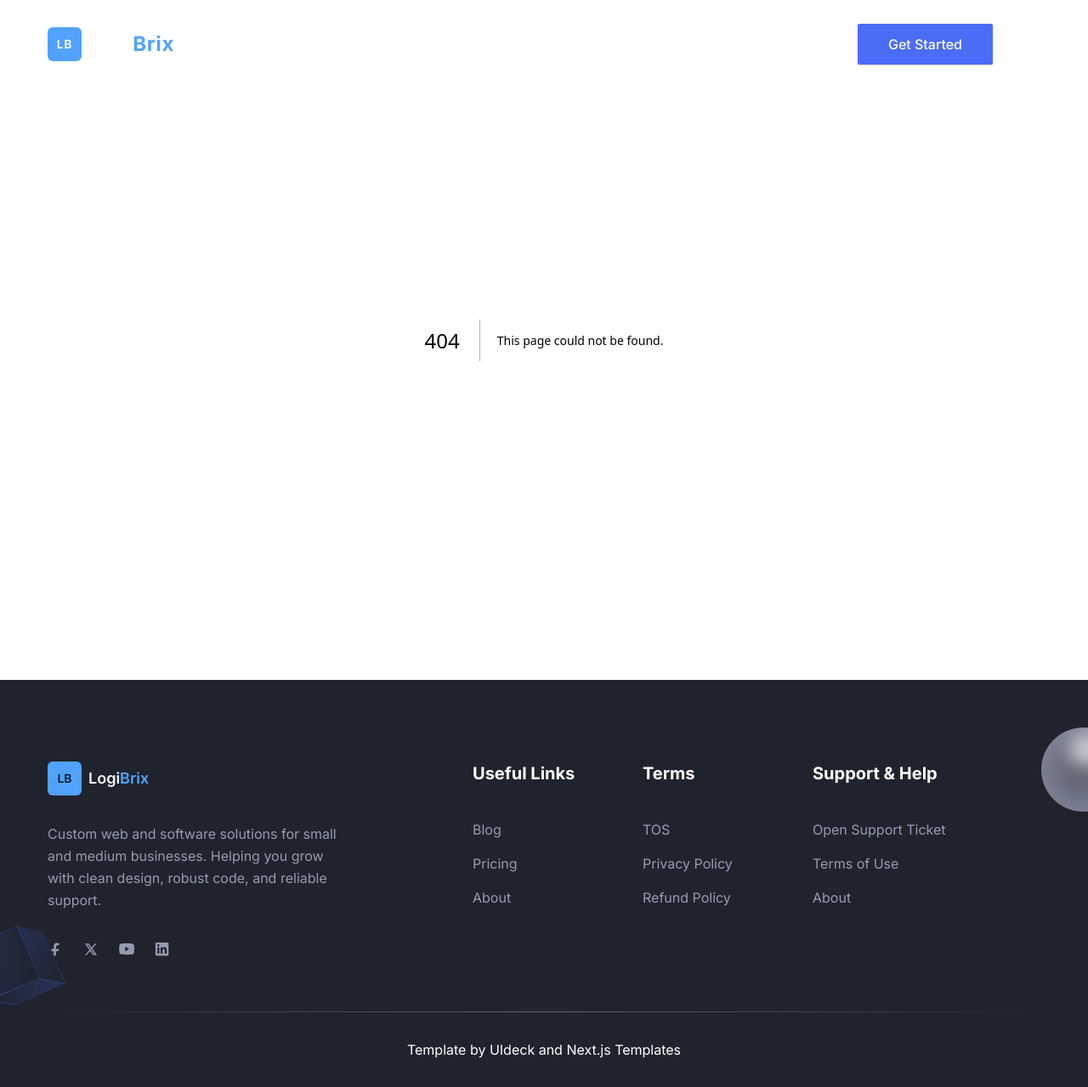
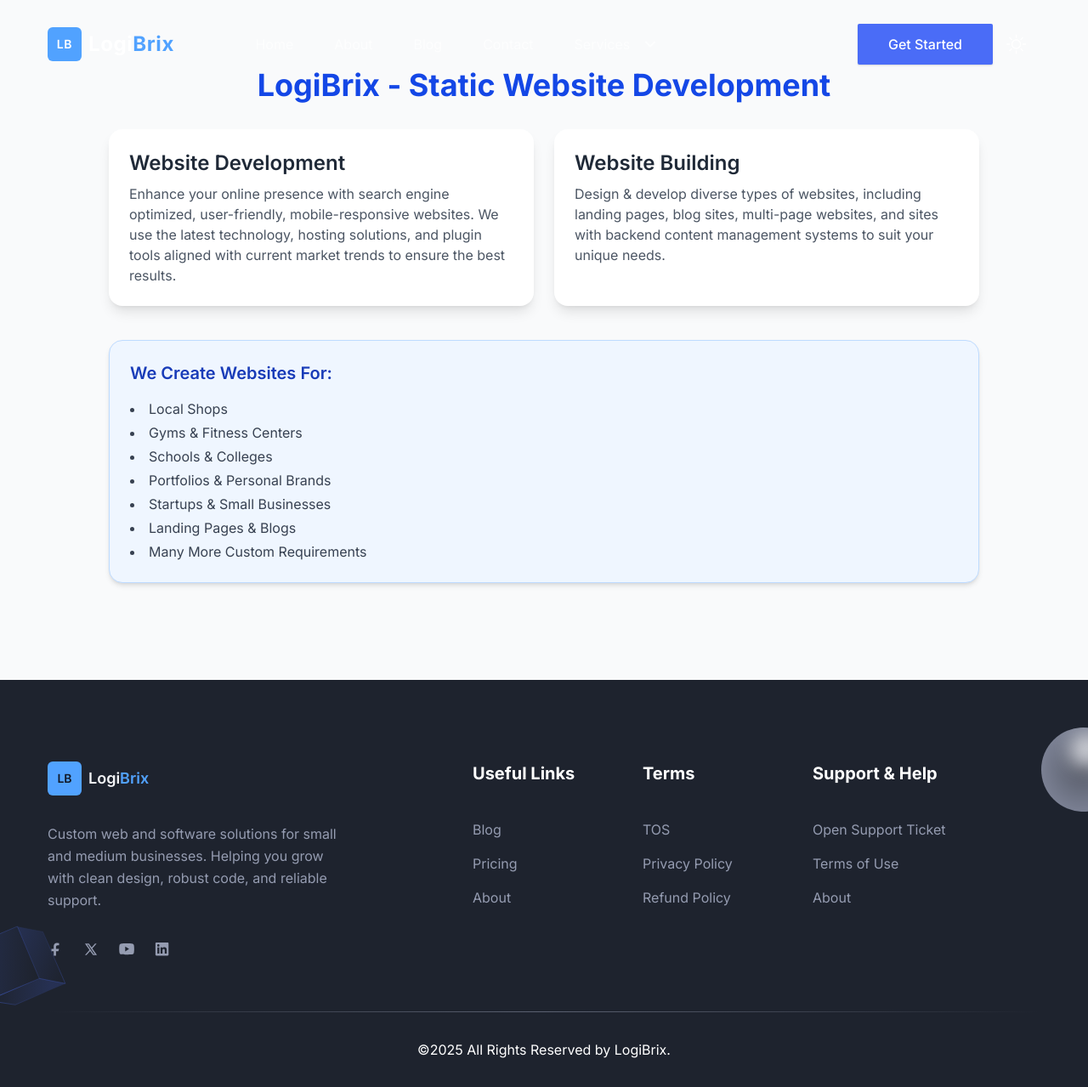
Before and after one commit to satyamgupta7/logibrix, a Next.js app: page /services/static-website in a window 1280 px wide. Before the commit this address had no page. Shown: the whole page at 85% size. Built offline with nearby package versions, Linux system fonts and the light colour scheme.

Commit message:
Second Commit

```diff
--- a/next.config.js
+++ b/next.config.js
@@ -9,6 +9,27 @@ const nextConfig = {
       },
     ],
   },
+
+  async rewrites() {
+    return [
+      {
+        source: "/static-website",
+        destination: "/services/static-website",
+      },
+      {
+        source: "/dynamic-website",
+        destination: "/services/dynamic-website",
+      },
+      {
+        source: "/e-commerce-website",
+        destination: "/services/e-commerce-website",
+      },
+      {
+        source: "/domain-hosting-assistance",
+        destination: "/services/domain-hosting-assistance",
+      },
+    ];
+  },
 };
 
 module.exports = nextConfig;
--- a/src/app/about/page.tsx
+++ b/src/app/about/page.tsx
@@ -1,4 +1,4 @@
-import AboutSectionOne from "@/components/About/AboutSectionOne";
+import AboutSection from "@/components/About";
 import { Metadata } from "next";
 
 export const metadata: Metadata = {
@@ -26,7 +26,7 @@ export const metadata: Metadata = {
 const AboutPage = () => {
   return (
     <>
-      <AboutSectionOne />
+      <AboutSection />
     </>
   );
 };
--- a/src/app/page.tsx
+++ b/src/app/page.tsx
@@ -1,4 +1,4 @@
-import AboutSectionOne from "@/components/About/AboutSectionOne";
+import AboutSectionOne from "@/components/About";
 import Blog from "@/components/Blog";
 import Brands from "@/components/Brands";
 import ScrollUp from "@/components/Common/ScrollUp";
--- /dev/null
+++ b/src/app/services/static-website/page.tsx
@@ -0,0 +1,20 @@
+import StaticWebsite from "@/components/StaticWebsite";
+import { Metadata } from "next";
+
+export const metadata: Metadata = {
+  title: "LogiBrix | Static Website Development Services",
+  description:
+    "LogiBrix offers professional static website development services for local shops, gyms, schools, colleges, portfolios, and more. Build fast, secure, and SEO-friendly websites tailored to your business needs.",
+  keywords:
+    "LogiBrix, Static Website Development, Local Shop Website, Gym Website, School Website, College Website, Portfolio Website, Business Website, Personal Website, Custom Static Websites, Affordable Web Development",
+};
+
+const StaticWebsitePage = () => {
+  return (
+    <>
+      <StaticWebsite />
+    </>
+  );
+};
+
+export default StaticWebsitePage;
--- a/src/components/About/AboutSectionOne.tsx
+++ b/src/components/About/index.tsx
@@ -7,7 +7,7 @@ const checkIcon = (
   </svg>
 );
 
-const AboutSectionOne = () => {
+const AboutSection = () => {
   const List = ({ text }) => (
     <p className="text-body-color mb-5 flex items-center text-lg font-medium">
       <span className="bg-primary/10 text-primary mr-4 flex h-[30px] w-[30px] items-center justify-center rounded-md">
@@ -72,4 +72,4 @@ const AboutSectionOne = () => {
   );
 };
 
-export default AboutSectionOne;
+export default AboutSection;
--- a/src/components/Footer/index.tsx
+++ b/src/components/Footer/index.tsx
@@ -215,24 +215,7 @@ const Footer = () => {
           <div className="h-px w-full bg-linear-to-r from-transparent via-[#D2D8E183] to-transparent dark:via-[#959CB183]"></div>
           <div className="py-8">
             <p className="text-body-color text-center text-base dark:text-white">
-              Template by{" "}
-              <a
-                href="http://uideck.com"
-                target="_blank"
-                rel="noopener noreferrer"
-                className="hover:text-primary"
-              >
-                UIdeck
-              </a>{" "}
-              and{" "}
-              <a
-                href="https://nextjstemplates.com"
-                target="_blank"
-                rel="noopener noreferrer"
-                className="hover:text-primary"
-              >
-                Next.js Templates
-              </a>
+              ©2025 All Rights Reserved by LogiBrix.
             </p>
           </div>
         </div>
--- a/src/components/Header/menuData.tsx
+++ b/src/components/Header/menuData.tsx
@@ -33,55 +33,25 @@ const menuData: Menu[] = [
       {
         id: 41,
         title: "Static Website Development",
-        path: "/about",
+        path: "/static-website",
         newTab: false,
       },
       {
         id: 42,
         title: "Dynamic Website Development",
-        path: "/contact",
+        path: "/dynamic-website",
         newTab: false,
       },
       {
         id: 43,
         title: "E-Commerce Website Development",
-        path: "/blog",
+        path: "/e-commerce-website",
         newTab: false,
       },
       {
         id: 44,
-        title: "Landing Page Design",
-        path: "/blog-details",
-        newTab: false,
-      },
-      {
-        id: 45,
-        title: "Website Redesign & Revamp",
-        path: "/signin",
-        newTab: false,
-      },
-      {
-        id: 46,
-        title: "Portfolio or Personal Branding Websites",
-        path: "/signup",
-        newTab: false,
-      },
-      {
-        id: 47,
-        title: "Business Websites for Local Shops / Gyms / Schools",
-        path: "/error",
-        newTab: false,
-      },
-      {
-        id: 48,
         title: "Domain & Hosting Assistance",
-        path: "/error",
-        newTab: false,
-      },
-      {
-        id: 49,
-        title: "SEO Optimization",
-        path: "/error",
+        path: "/domain-hosting-assistance",
         newTab: false,
       },
     ],
--- a/src/components/Hero/index.tsx
+++ b/src/components/Hero/index.tsx
@@ -12,7 +12,7 @@ const Hero = () => {
             <div className="w-full px-4">
               <div className="mx-auto max-w-[800px] text-center">
                 <h1 className="mb-5 text-3xl leading-tight font-bold text-black sm:text-4xl sm:leading-tight md:text-5xl md:leading-tight dark:text-white">
-                  Build Your Business Website with Logibrix
+                  We Build Awesome Website
                 </h1>
                 <p className="text-body-color dark:text-body-color-dark mb-12 text-base leading-relaxed! sm:text-lg md:text-xl">
                   Affordable and modern websites for local shops, gyms, coaching
--- /dev/null
+++ b/src/components/StaticWebsite/index.tsx
@@ -0,0 +1,55 @@
+import React from "react";
+
+const StaticWebsite = () => {
+  return (
+    <div className="min-h-screen bg-gray-50 px-4 py-20 text-gray-800 md:px-10">
+      <div className="mx-auto max-w-5xl">
+        <h1 className="mb-8 text-center text-4xl font-bold text-blue-700">
+          LogiBrix - Static Website Development
+        </h1>
+
+        <div className="mb-10 grid gap-6 md:grid-cols-2">
+          <div className="rounded-2xl bg-white p-6 shadow-lg">
+            <h2 className="mb-2 text-2xl font-semibold text-gray-800">
+              Website Development
+            </h2>
+            <p className="text-gray-600">
+              Enhance your online presence with search engine optimized,
+              user-friendly, mobile-responsive websites. We use the latest
+              technology, hosting solutions, and plugin tools aligned with
+              current market trends to ensure the best results.
+            </p>
+          </div>
+
+          <div className="rounded-2xl bg-white p-6 shadow-lg">
+            <h2 className="mb-2 text-2xl font-semibold text-gray-800">
+              Website Building
+            </h2>
+            <p className="text-gray-600">
+              Design & develop diverse types of websites, including landing
+              pages, blog sites, multi-page websites, and sites with backend
+              content management systems to suit your unique needs.
+            </p>
+          </div>
+        </div>
+
+        <div className="rounded-2xl border border-blue-200 bg-blue-50 p-6 shadow-md">
+          <h3 className="mb-4 text-xl font-semibold text-blue-800">
+            We Create Websites For:
+          </h3>
+          <ul className="list-inside list-disc space-y-1 text-gray-700">
+            <li>Local Shops</li>
+            <li>Gyms & Fitness Centers</li>
+            <li>Schools & Colleges</li>
+            <li>Portfolios & Personal Brands</li>
+            <li>Startups & Small Businesses</li>
+            <li>Landing Pages & Blogs</li>
+            <li>Many More Custom Requirements</li>
+          </ul>
+        </div>
+      </div>
+    </div>
+  );
+};
+
+export default StaticWebsite;
```
Also changed, not shown: src/app/services/domain-hosting-assistance/page.tsx (added), src/app/services/dynamic-website/page.tsx (added), src/app/services/e-commerce-website/page.tsx (added).
